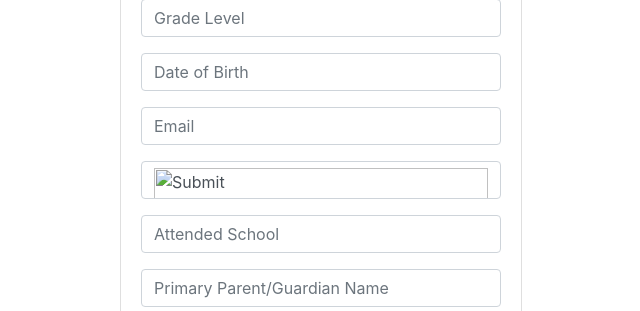
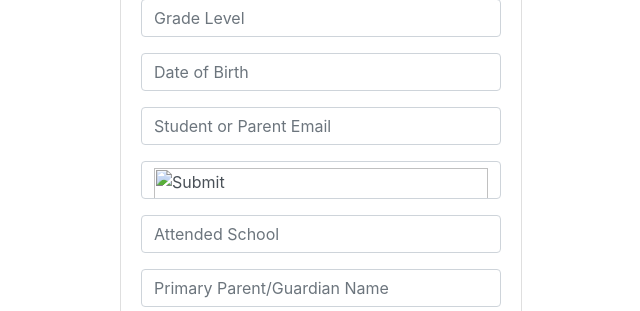
Before and after one commit to karkipra/Water-Walkers, a Flask app: page /register in a window 1280 px wide. Shown: the part 625-936 px from the top of the page, without its empty margins (319-959 px from the left). Run offline with Flask 2, Linux system fonts and the light colour scheme; some libraries are stand-ins or nearby versions.

Commit message:
fixed placeholder in registration, added waiver to database, fixed user_types table

```diff
--- a/app/routes.py
+++ b/app/routes.py
@@ -327,8 +327,6 @@ def Event1(index):
         grade = db.fetchone()
         attendees.append((fname[0], lname[0], grade[0]))
 
-    # TODO - pass in event description in this call - this can get selected from EVENTS table in DB
-    # TODO - pass in event details (location, contact, etc)
     return render_template('Event1.html', attendees=attendees, event=event)
 
 @app.route('/RegisterStaff', methods=['GET', 'POST'])
--- a/app/templates/register.html
+++ b/app/templates/register.html
@@ -71,7 +71,7 @@
                     <div class="input-group form-group">
                         <div class="input-group-prepend"></div>
                     </div>
-                    <input type="text" class="form-control" name="email" placeholder="Email">
+                    <input type="text" class="form-control" name="email" placeholder="Student or Parent Email">
 
                     <!--Input photo-->
                     <div class="input-group form-group">
```
Also changed, not shown: database/database.db.
